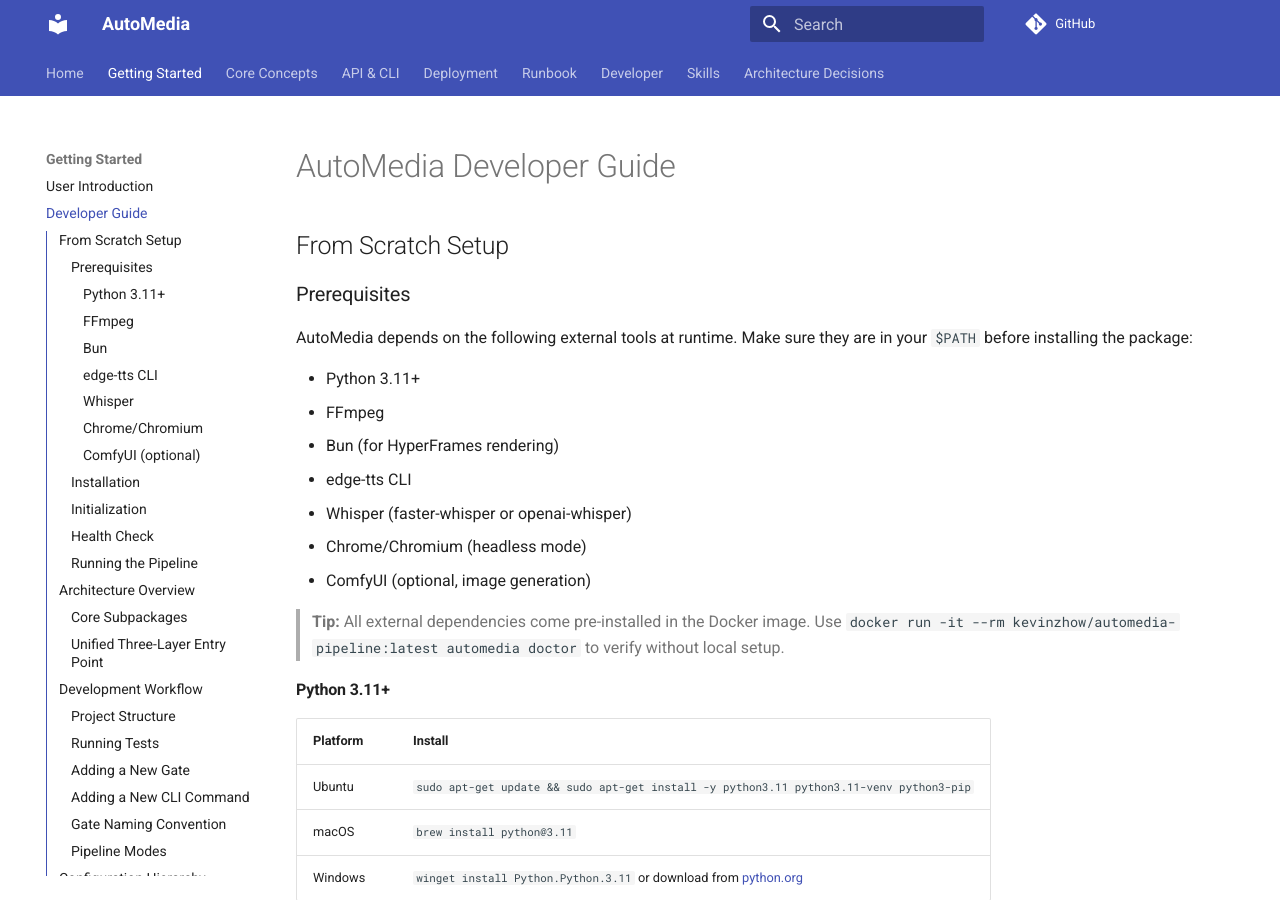
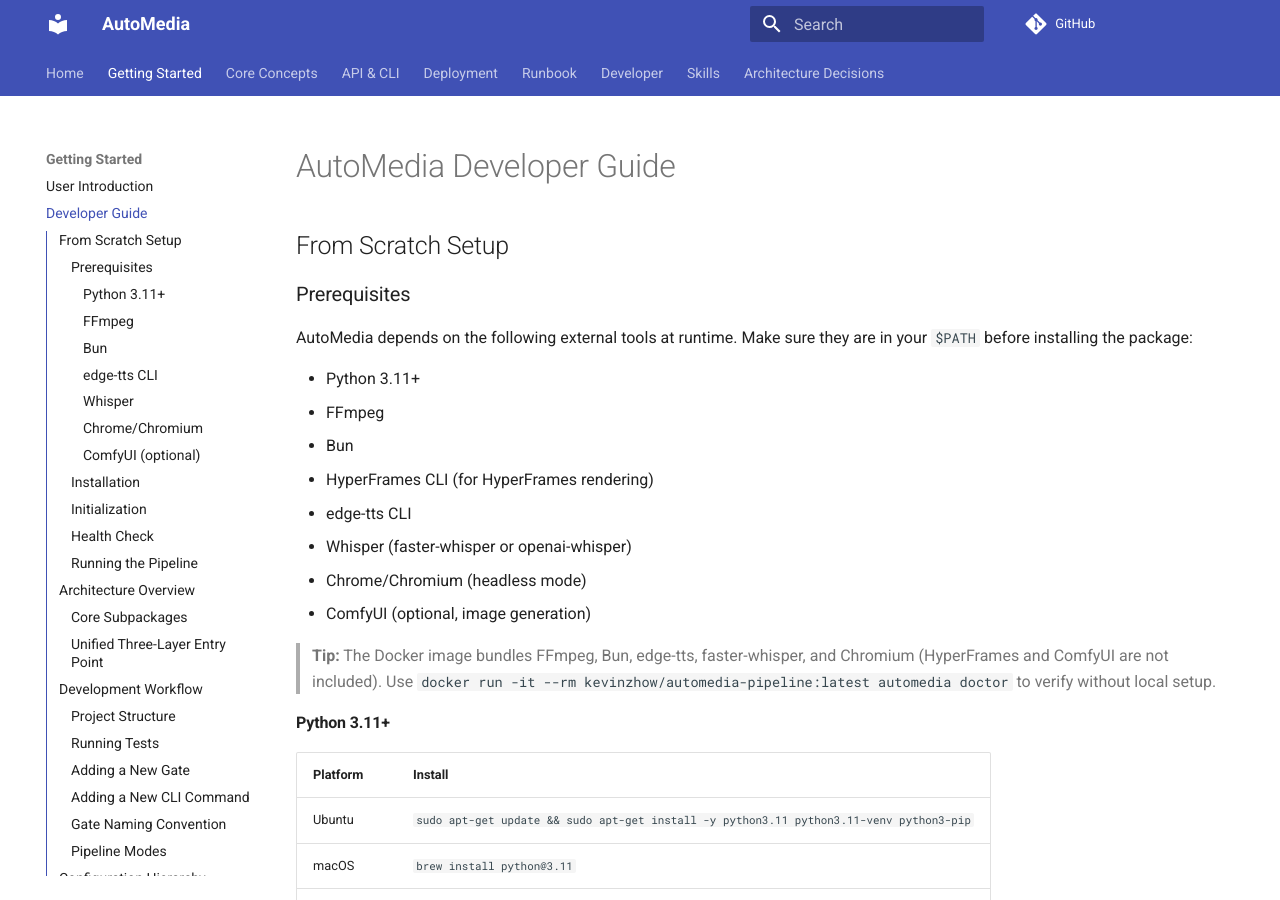
Before and after one commit to 1StepMore/AutoMedia, an MkDocs documentation site: the page built from docs/dev/developer-guide.md, in a window 1280 px wide and 900 px high. Built offline with MkDocs 1.6.1 and Material for MkDocs 9.7.7, drawn with Linux system fonts in a browser that asks for light colours; comment, search, counter and statistics services are not loaded.

```diff
--- a/docs/dev/developer-guide.md
+++ b/docs/dev/developer-guide.md
@@ -13,13 +13,14 @@ AutoMedia depends on the following external tools at runtime. Make sure they are
 
 - Python 3.11+
 - FFmpeg
-- Bun (for HyperFrames rendering)
+- Bun
+- HyperFrames CLI (for HyperFrames rendering)
 - edge-tts CLI
 - Whisper (faster-whisper or openai-whisper)
 - Chrome/Chromium (headless mode)
 - ComfyUI (optional, image generation)
 
-> **Tip:** All external dependencies come pre-installed in the Docker image. Use `docker run -it --rm kevinzhow/automedia-pipeline:latest automedia doctor` to verify without local setup.
+> **Tip:** The Docker image bundles FFmpeg, Bun, edge-tts, faster-whisper, and Chromium (HyperFrames and ComfyUI are not included). Use `docker run -it --rm kevinzhow/automedia-pipeline:latest automedia doctor` to verify without local setup.
 
 #### Python 3.11+
 
```
Also changed, not shown: README.md (+13 -5 lines), 5 other files.
